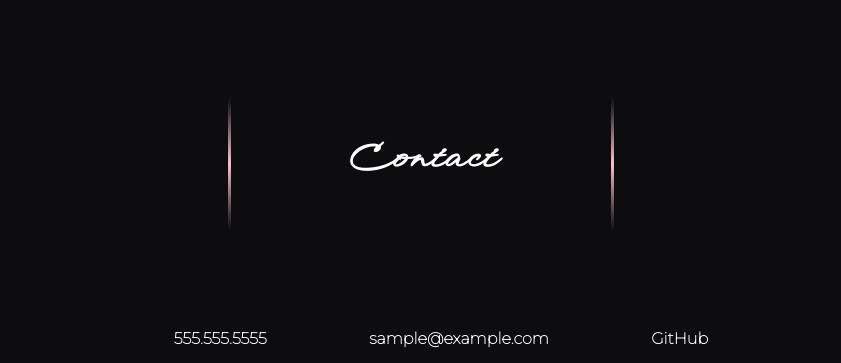
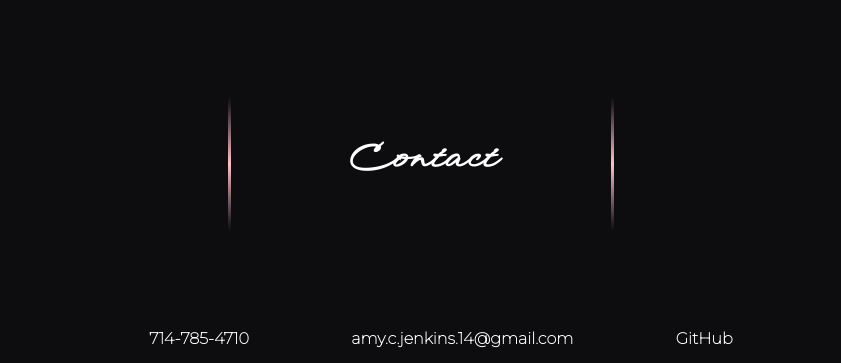
Before and after one commit to GwiyomiAmy/portfolio, a plain HTML site: page index.html in a window 1280 px wide. Shown: the part 1582-1945 px from the top of the page, without its empty margins (219-1060 px from the left). Drawn offline with Linux system fonts and the light colour scheme; a web font is replaced by a local one.

```diff
--- a/index.html
+++ b/index.html
@@ -65,8 +65,8 @@
          <h2 id="contact" >Contact</h2>
       </section>
       <ul class="contacts">
-         <li class="i-contact">555.555.5555</li>
-         <li class="i-contact">sample@example.com</li>
+         <li class="i-contact">714-785-4710</li>
+         <li class="i-contact">amy.c.jenkins.14@gmail.com</li>
          <li class="i-contact"><a href="https://github.com/GwiyomiAmy">GitHub</a></li>
       </ul>
    </main>
```
Also changed, not shown: assets/sample.png (added), 1 other file.
